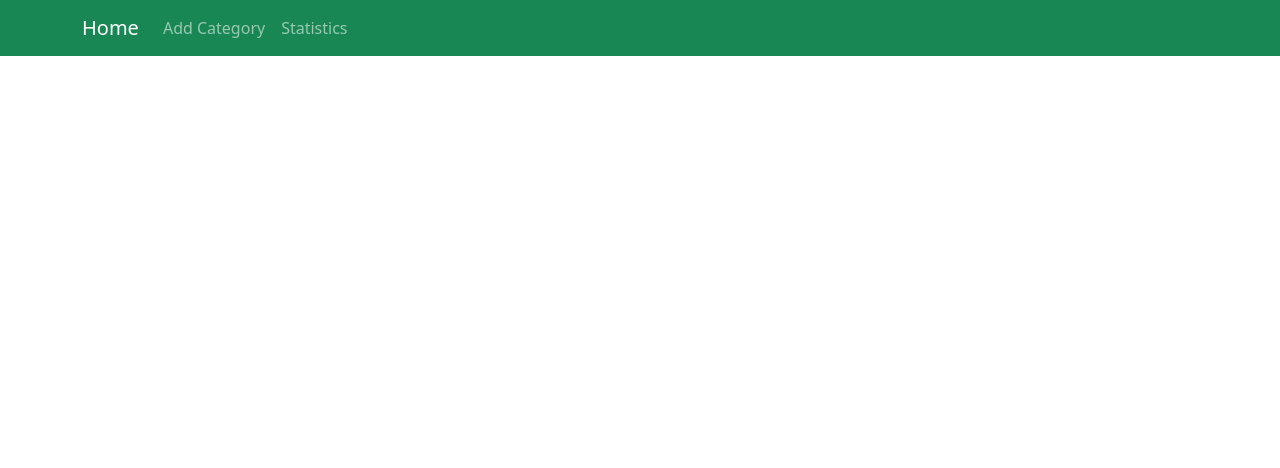
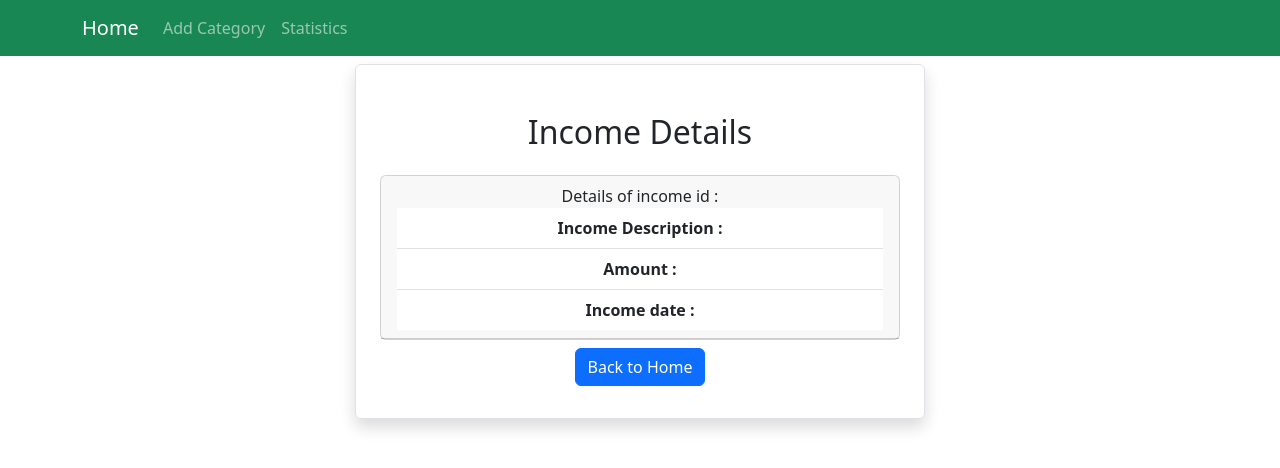
Before and after one commit to Khushishah3107/Expense-Tracker, a React (Create React App) app in the folder client/: page /viewIncome/1 in a window 1280 px wide. Shown: the top 468 px of the page. Built offline with nearby package versions, Linux system fonts and the light colour scheme; no server answers.

Commit message:
Added view feature for Income

```diff
--- a/client/src/App.js
+++ b/client/src/App.js
@@ -10,6 +10,8 @@ import EditBudget from './Components/EditBudget';
 import Navbar from './Components/Navbar';
 import Statistics from './Components/Statistics';
 import AddCategoryForm from './Components/AddCategoryForm';
+import ViewIncome from './Components/ViewIncome';
+import EditIncome from './Components/EditIncome';
 
 function App() {
   return (
@@ -23,8 +25,12 @@ function App() {
         <Route exact path='/statistics' element={<Statistics/>}/>
         <Route exact path='/addexpense' element={<AddExpenseForm/>}/>
         <Route exact path='/addincome' element={<AddincomeForm/>}/>
-        <Route exact path='/viewtransaction/:id' element={<ViewExpense/>}/>
-        <Route exact path='/edittransaction/:id' element={<EditExpense/>}/>
+        {/* <Route exact path='/viewtransaction/:id' element={<ViewExpense/>}/> */}
+        {/* <Route exact path='/edittransaction/:id' element={<EditExpense/>}/> */}
+        <Route exact path='/viewExpense/:id' element={<ViewExpense/>}/>
+        <Route exact path='/viewIncome/:id' element={<ViewIncome/>}/>
+        <Route exact path='/editIncome/:id' element={<EditIncome/>}/>
+        <Route exact path='/editExpense/:id' element={<EditExpense/>}/>
         <Route exact path='/editbudget' element={<EditBudget/>}/>
         <Route exact path='/cat' element={<AddCategoryForm/>}/>
       </Routes>
--- /dev/null
+++ b/client/src/Components/EditIncome.js
@@ -0,0 +1,68 @@
+import React, { useEffect, useState } from 'react'
+import { useNavigate, useParams } from 'react-router-dom'
+import { Link } from 'react-router-dom'
+import axios from 'axios'
+const EditIncome = () => {
+    const {id}=useParams()
+    let navigate = useNavigate()
+    const [income,setIncome] = useState({
+        incomeDesc:"",
+        amount:"",
+        incomeDate:""
+    })
+    const{incomeDesc,amount,incomeDate}=income
+    const onInputChange=(e)=>{
+        setIncome({...income,[e.target.name]:e.target.value})
+    }
+    useEffect(()=>{
+        loadIncome();
+    },[])
+    const onSubmit=async(e)=>{
+        e.preventDefault();
+        await axios.put(`http://localhost:8080/incomes/${id}`,income)
+        navigate("/");
+    }
+    const loadIncome = async()=>{
+        const result = await axios.get(`http://localhost:8080/incomes/${id}`)
+        setIncome(result.data)
+    }
+  return (
+    <div className="container">
+    <div className="row">
+     <div className='col-md-6 offset-md-3 border rounded p-4 mt-2 shadow'>
+         <h2 className='text-center m-4'>
+             Edit Income
+         </h2>
+   <form onSubmit={(e)=>onSubmit(e)}>
+     <div className="row mb-3">
+       <label htmlFor="incomeDesc" className="col-sm-2 col-form-label">Income Description</label>
+       <div className="col-sm-6">
+         <input type={"text"} required="required" className='form-control' name='incomeDesc' placeholder='Enter Income Description' value={incomeDesc} onChange={(e)=>onInputChange(e)}/>
+       </div>
+     </div>
+     <div className="row mb-3">
+       <label htmlFor="cost" className="col-sm-2 col-form-label">Amount</label>
+       <div className="col-sm-6">
+         <input type={"text"} required="required" className='form-control' name='amount' value={amount} placeholder='Enter amount' onChange={(e)=>onInputChange(e)}/>
+       </div>
+     </div>
+     <div className="row mb-3">
+       <label htmlFor="expenseDate" className="col-sm-2 col-form-label">Income Date</label>
+       <div className="col-sm-6">
+         <input type={"date"} required="required" className='form-control' name='incomeDate' placeholder='Enter income date' value={incomeDate} onChange={(e)=>onInputChange(e)}/>
+       </div>
+     </div>
+     <div className="row">
+       <div className="col-sm">
+         <button type='submit' className='btn btn-primary'>Edit Income</button>
+         <Link to="/" className='btn btn-outline-danger mx-2'>Cancel</Link>
+       </div>
+     </div>
+   </form>
+ </div>
+ </div>
+ </div>
+  )
+}
+
+export default EditIncome
--- a/client/src/Components/ViewExpense.js
+++ b/client/src/Components/ViewIncome.js
@@ -1,49 +1,49 @@
 import axios from 'axios'
 import React, { useEffect, useState } from 'react'
-import { Link, useParams } from 'react-router-dom'
-
-const ViewExpense = () => {
-    const [expense,setExpense]= useState({
-        expenseType:"",
-        cost:"",
-        expenseDate:""
+import { useParams } from 'react-router-dom'
+import { Link } from 'react-router-dom'
+const ViewIncome = () => {
+    const [income,setIncome] = useState({
+        incomeDesc:"",
+        amount:"",
+        incomeDate:""
     })
     const {id} = useParams()
     useEffect(()=>{
-       loadExpense()
+        loadIncome()
     },[])
-    const loadExpense=async()=>{
-        const result = await axios.get(`http://localhost:8080/expense/${id}`);
-        setExpense(result.data)
+    const loadIncome = async ()=>{
+        const result = await axios.get(`http://localhost:8080/incomes/${id}`)
+        setIncome(result.data)
     }
   return (
     <div>
-       <div className='container'>
+      <div className='container'>
       <div className="row">
         <div className='col-md-6 offset-md-3 border rounded p-4 mt-2 shadow'>
             <h2 className='text-center m-4'>
-                Expense Details
+                Income Details
             </h2>
             <div className="card">
                 <div className="card-header">
-                    Details of expense id : {expense.id}
+                    Details of income id : {income.id}
                     <ul className='list-group list-group-flush'>
                         <li className='list-group-item'>
-                            <b>Expense Category : </b>
-                            {expense.expenseType}
+                            <b>Income Description : </b>
+                            {income.incomeDesc}
                         </li>
                         <li className='list-group-item'>
-                            <b>Cost : </b>
-                            {expense.cost}
+                            <b>Amount : </b>
+                            {income.amount}
                         </li>
                         <li className='list-group-item'>
-                            <b>Expense date : </b>
-                            {expense.expenseDate}
+                            <b>Income date : </b>
+                            {income.incomeDate}
                         </li>
                     </ul>
                 </div>
             </div>
-            <Link className='btn btn-primary my-2' to={"/"}>back to Home</Link>
+            <Link className='btn btn-primary my-2' to={"/"}>Back to Home</Link>
             </div>
 
          </div>
@@ -52,4 +52,4 @@ const ViewExpense = () => {
   )
 }
 
-export default ViewExpense
+export default ViewIncome
--- a/client/src/Pages/Home.js
+++ b/client/src/Pages/Home.js
@@ -29,6 +29,21 @@ const Home = () => {
   },[]);
   const {id} = useParams()
 
+  const handleViewClick = (id, isExpense) => {
+    if (isExpense) {
+      navigate(`/viewExpense/${id}`);
+    } else {
+      navigate(`/viewIncome/${id}`);
+    }
+  };
+  const handleEditCLick = (id,isExpense)=>{
+    if(isExpense){
+      navigate(`editExpense/${id}`);
+    }
+    else{
+      navigate(`editIncome/${id}`)
+    }
+  }
   // const loadTransactions = async () => {
   //   const incomeResult = await axios.get('http://localhost:8080/incomes');
   //   const expenseResult = await axios.get('http://localhost:8080/expenses');
@@ -48,6 +63,7 @@ const Home = () => {
 
   //   setTransactions(sortedTransactions);
   // };
+
   const loadTransactions = async () => {
     try {
       const [expenseResult, categoryResult] = await Promise.all([
@@ -169,12 +185,18 @@ const Home = () => {
 
            <td>
   <div className="btn-group">
-    <Link className='btn btn-primary' to={`/viewtransaction/${transaction.id}`}>
+  <button className='btn btn-primary' onClick={() => handleViewClick(transaction.id, transaction.isExpense)}>
+                            <FontAwesomeIcon icon={faEye} />
+                          </button>
+    {/* <Link className='btn btn-primary' to={`/viewtransaction/${transaction.id}`}>
       <FontAwesomeIcon icon={faEye} />
-    </Link>
-    <Link className='btn btn-outline-primary' to={`/edittransaction/${transaction.id}`}>
+    </Link> */}
+    {/* <Link className='btn btn-outline-primary' to={`/edittransaction/${transaction.id}`}>
       <FontAwesomeIcon icon={faEdit} />
-    </Link>
+    </Link> */}
+    <button className='btn btn-outline-primary' onClick={()=>handleEditCLick(transaction.id,transaction.isExpense)}>
+      <FontAwesomeIcon icon={faEdit}/>
+    </button>
     <button className='btn btn-danger' onClick={() => deleteTransaction(transaction.id, transaction.isExpense)}>
       <FontAwesomeIcon icon={faTrash} />
     </button>
```
